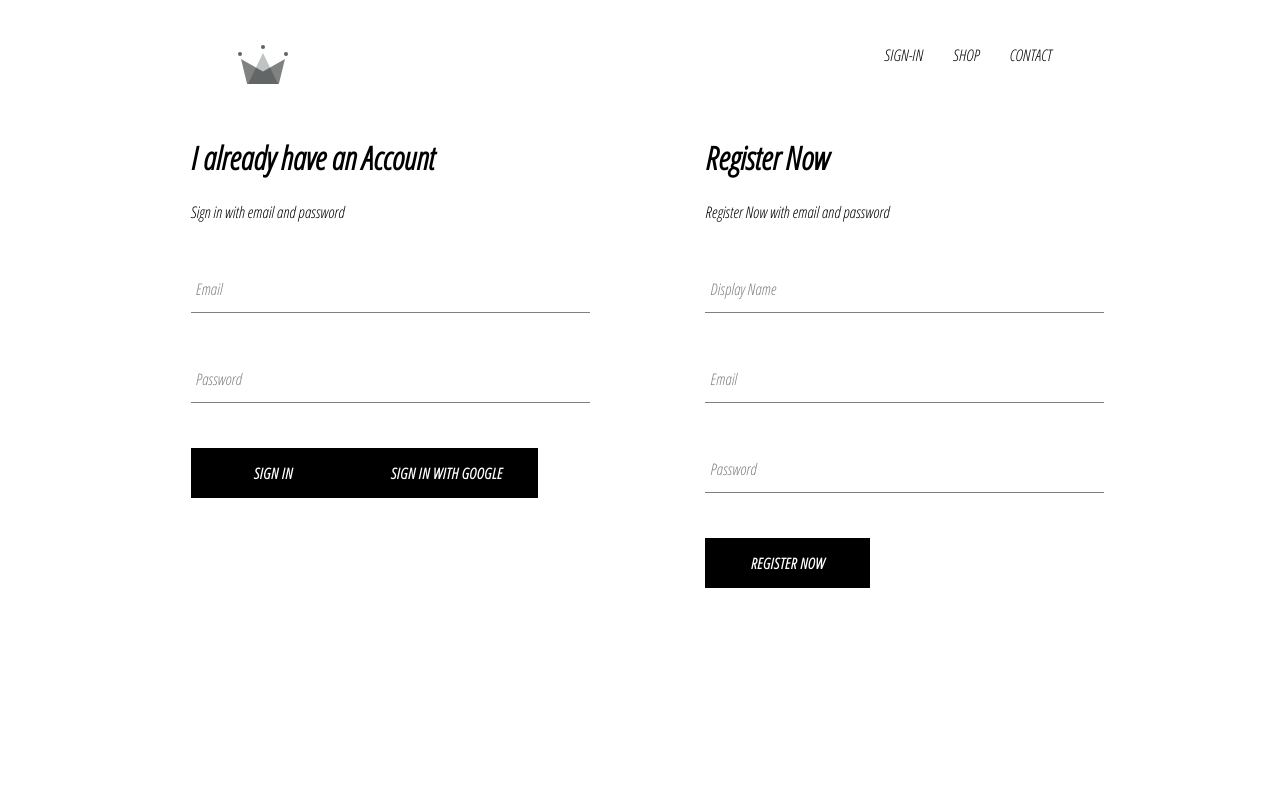
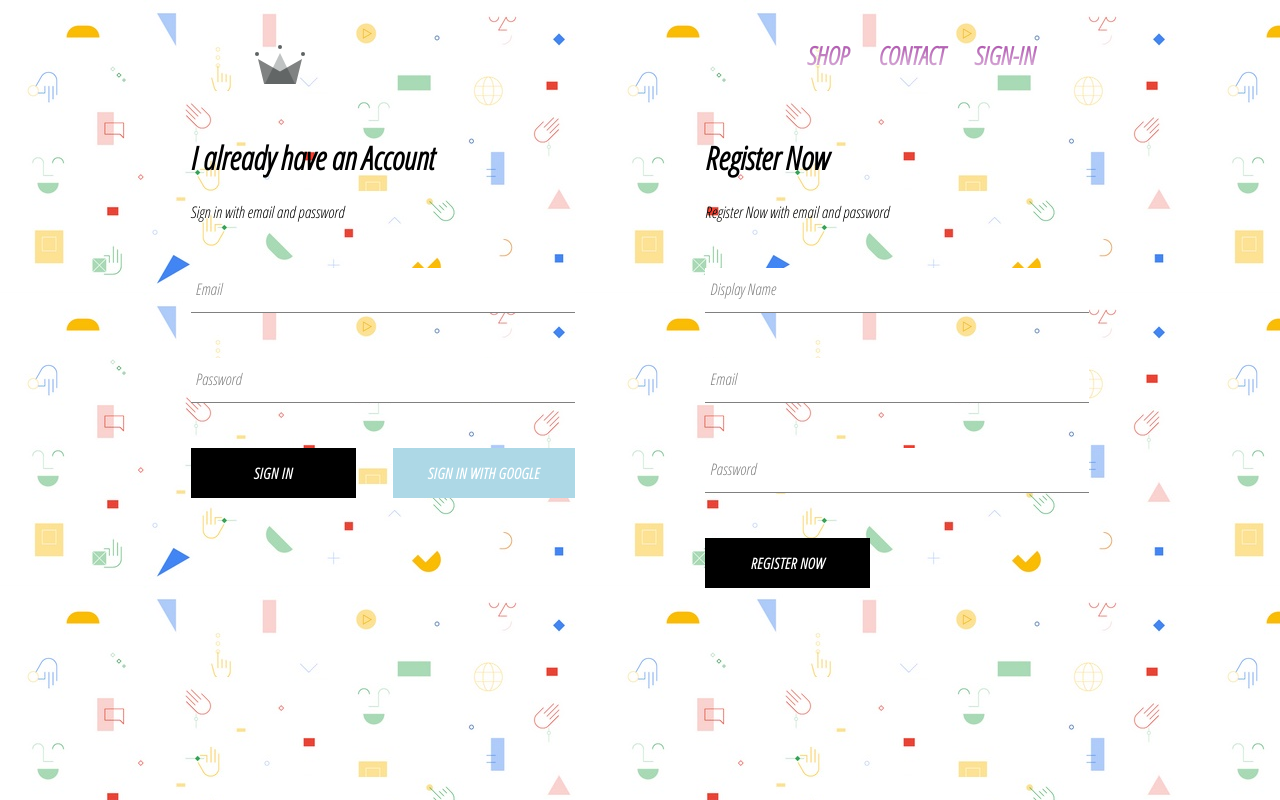
Before and after one commit to akshatagrawal9874/e-commerce_project, a React (Create React App) app: page /sign-in in a window 1280 px wide. Built offline with nearby package versions, Linux system fonts and the light colour scheme; no server answers.

Commit message:
using aut library

```diff
--- a/src/App.css
+++ b/src/App.css
@@ -3,8 +3,12 @@
 }
 body{
   padding: 20px 60px;
+  background-image: url("./background-product\ \(1\).jpg");
 }
 a{
   text-decoration: none;
   color: #000;
 }
+*{
+  box-sizing: border-box;
+}
--- a/src/App.js
+++ b/src/App.js
@@ -5,16 +5,36 @@ import {Route,Switch,BrowserRouter as Router} from "react-router-dom"
 import Header from "./pages/header/header"
 import SignInSignOut from "./pages/Sign_in&Sign_out/sign_in&sign_out"
 import ShopPage from "./pages/Shop-page/shop-page"
+import {auth} from "./components/firebase/firebase.utilis"
 const Hats=(props)=>{
    console.log(props);
    return(
    <h1>HATS</h1>)
 }
-function App() {
+class App extends React.Component {
+  constructor(){
+    super();
+    this.state={
+      currentUser:null
+    }
+  }
+   unsubscribeFromAuth=null;
+  componentDidMount(){
+   this.unsubscribeFromAuth=auth.onAuthStateChanged(user=>{
+     this.setState({
+       currentUser:user
+     })
+     console.log(user);
+   })
+  }
+  componentWillUnmount(){//used for sign out in firebase app
+    this.unsubscribeFromAuth();
+  }
+  render(){
   return (
     <div>
       <Router>
-      <Header />
+      <Header currentUser={this.state.currentUser}/>
     <Switch>
       <Route exact path="/e-commerce_project" component={HomePage} />
       <Route path="/e-commerce_project/shop/hats" component={Hats} />
@@ -23,7 +43,7 @@ function App() {
       </Switch>
       </Router>
     </div>
-  );
+  )
 }
-
+}
 export default App;
--- a/src/components/CustomButton/custom-button.jsx
+++ b/src/components/CustomButton/custom-button.jsx
@@ -1,7 +1,7 @@
 import React from "react"
 import "./custom-button.styles.scss"
-const Button = ({children,...other})=>(
-        <button className="custom-button" {...other}>
+const Button = ({children,IsSignGoogle,...other})=>(
+        <button className={IsSignGoogle ? "google-sign":"custom-button"} {...other}>
             {children}
         </button>
 )
--- a/src/components/CustomButton/custom-button.styles.scss
+++ b/src/components/CustomButton/custom-button.styles.scss
@@ -20,3 +20,25 @@
     border: 1px solid black;
   }
 }
+.google-sign {
+  min-width: 165px;
+  width: auto;
+  height: 50px;
+  letter-spacing: 0.5px;
+  line-height: 50px;
+  padding: 0 35px 0 35px;
+  font-size: 15px;
+  background-color:lightblue;
+  color: white;
+  text-transform: uppercase;
+  font-family: 'Open Sans Condensed';
+  font-weight: bolder;
+  border: none;
+  cursor: pointer;
+
+  &:hover {
+    background-color: white;
+    color: black;
+    border: 1px solid whitesmoke;
+  }
+}
--- a/src/components/Register/register.jsx
+++ b/src/components/Register/register.jsx
@@ -20,7 +20,7 @@ class Register extends React.Component{
            password:"",
        })
     }
-    handleChange(e){
+    handleChange=(e)=>{
         const {name,value}=e.target;
         this.setState({
             [name]:value
@@ -34,17 +34,20 @@ class Register extends React.Component{
                   label="Display Name"
                   handleChange={this.handleChange}
                   value={this.state.name}
-                  type="text"/>
+                  type="text"
+                  required/>
                   <FormInput name="email"
                   label="Email"
                   handleChange={this.handleChange}
                   value={this.state.email}
-                  type="email"/>
+                  type="email"
+                  required/>
                   <FormInput name="password"
                   label="Password"
                   handleChange={this.handleChange}
                   value={this.state.password}
-                  type="password"/>
+                  type="password"
+                  required/>
                   <Button type="submit">Register Now</Button>
                 </form>
             </div>
--- a/src/components/SignIn/sign-in.jsx
+++ b/src/components/SignIn/sign-in.jsx
@@ -34,15 +34,17 @@ class SignIn extends React.Component{
                 value={this.state.email}
                 handleChange={this.handleChange}
                 label="Email"
-                />
+                required/>
                 <FormInput type="password"
                 name="password"
                 value={this.state.password}
                 handleChange={this.handleChange}
                 label="Password"
-                />
+                required/>
+                <div className="btn">
                 <Button type="submit">Sign In</Button>
-                <Button onClick={signInWithGoogle}>Sign In With Google</Button>
+                <Button onClick={signInWithGoogle} IsSignGoogle>Sign In With Google</Button>
+                </div>
                 </form>
             </div>
         )
--- a/src/components/SignIn/sign-in.styles.scss
+++ b/src/components/SignIn/sign-in.styles.scss
@@ -2,4 +2,10 @@
     width:30vw;
     display: flex;
     flex-direction: column;
+
+    .btn{
+      display: flex;
+      flex-direction: row;
+      justify-content: space-between;
+    }
 }
--- a/src/components/collection-item/collection-item.styles.scss
+++ b/src/components/collection-item/collection-item.styles.scss
@@ -11,6 +11,8 @@
     background-size: cover;
     background-position: center;
     margin-bottom: 5px;
+    border-radius: 5%;
+    border-color: whitesmoke;
   }
 
   .collection-footer {
--- a/src/components/firebase/firebase.utilis.js
+++ b/src/components/firebase/firebase.utilis.js
@@ -2,7 +2,7 @@ import firebase from 'firebase/app'
 import 'firebase/firestore'
 import 'firebase/auth'
 
-var config = {
+var myconfig = {
     apiKey: "AIzaSyCoPXzokR_oo1ZdU8OM1Gjq7dEKtoHUbDo",
     authDomain: "ecommerce-beffd.firebaseapp.com",
     databaseURL: "https://ecommerce-beffd.firebaseio.com",
@@ -12,7 +12,7 @@ var config = {
     appId: "1:652362237742:web:91244e963261879fba5cbf",
     measurementId: "G-8KTE4JCXV2"
 };
-firebase.initializeApp(config)
+firebase.initializeApp(myconfig)
  export const auth =firebase.auth();
  export const firestore=firebase.firestore();
 
--- a/src/components/menu-item/menu-item.styles.scss
+++ b/src/components/menu-item/menu-item.styles.scss
@@ -8,6 +8,8 @@
   border: 1px solid black;
   margin: 0 7.5px 15px;
   overflow: hidden;
+  border-radius: 5%;
+  border-color: whitesmoke;
 
   &:hover{
     cursor:pointer;
@@ -48,9 +50,11 @@
     align-items: center;
     justify-content: center;
     border: 1px solid black;
-    background-color: whitesmoke;
+    background-color: white;
     opacity: 0.7;
     position:absolute;
+    border-radius: 5%;
+    border-color:whitesmoke;
 
     .title {
       font-weight: bold;
--- a/src/pages/header/header.jsx
+++ b/src/pages/header/header.jsx
@@ -2,23 +2,30 @@ import React from "react"
 import "./header.styles.scss"
 import {Link} from "react-router-dom"
 import {ReactComponent as Logo} from "./crown.svg"
+import {auth} from "../../components/firebase/firebase.utilis"
 
-function Header(){
+function Header({currentUser}){
     return(
         <div className="header">
             <Link to="/e-commerce_project" className="logo-container">
                 <Logo className="logo" />
             </Link>
             <div className="options">
-                <Link to="/sign-in" className="option">
-                       SIGN-IN
-                </Link>
+
                 <Link to="/shop" className="option">
                        SHOP
                 </Link>
                 <Link to="/shop/hats" className="option">
                        CONTACT
                 </Link>
+                {
+                    (currentUser) ? (<div className="option" onClick={()=>auth.signOut()}>SIGN-OUT</div>)
+                :(<Link to="/sign-in">
+                    <div className="option">
+                       SIGN-IN
+                       </div>
+                </Link>)
+                }
             </div>
         </div>
     )
--- a/src/pages/header/header.styles.scss
+++ b/src/pages/header/header.styles.scss
@@ -17,9 +17,16 @@
     display: flex;
     align-items: center;
     justify-content: flex-end;
+    font-weight: bold;
+    font-size: 25px;
+    background: -webkit-linear-gradient(purple, white);
+    -webkit-background-clip: text;
+    -webkit-text-fill-color: transparent;
 
-    .option {
+  .option
+  {
       padding: 10px 15px;
-    }
+      cursor: pointer;
   }
+ }
 }
```
Also changed, not shown: src/background-product (1).jpg (added).
